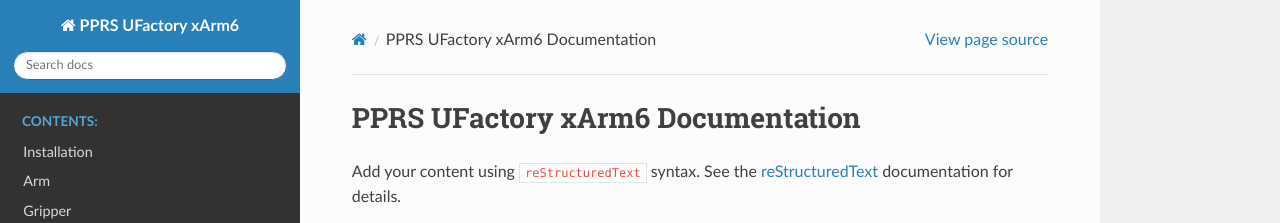
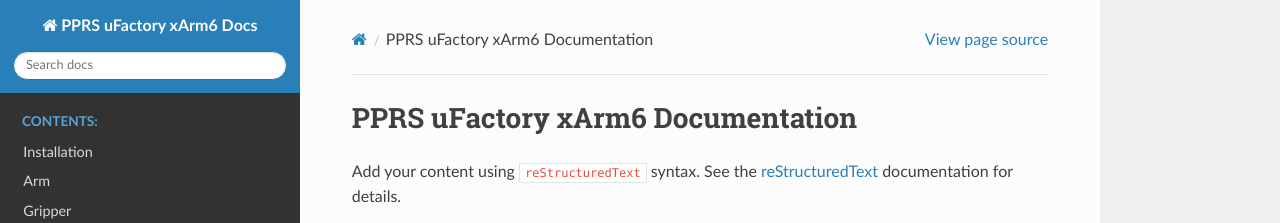
Before and after one commit to anikk94/PPRS_uFactory_xArm, a Sphinx documentation site: the page built from doc/index.rst, in a window 1280 px wide. Shown: the top 223 px of the page. Built offline with Sphinx 7.4.7 and the Read the Docs theme 2.0.0, drawn with Linux system fonts in a browser that asks for light colours.

Commit message:
Revert "Merge branch 'main' of https://github.com/anikk94/PPRS_uFactory_xArm"
This reverts commit 8062299063ee7e68eb4a9f0138d47d8614143885, reversing
changes made to ef9fabc572744e22c5be07e1de0fab5ef92e3e0d.

```diff
--- a/doc/conf.py
+++ b/doc/conf.py
@@ -6,7 +6,7 @@
 # -- Project information -----------------------------------------------------
 # https://www.sphinx-doc.org/en/master/usage/configuration.html#project-information
 
-project = 'PPRS UFactory xArm6'
+project = 'PPRS uFactory xArm6 Docs'
 copyright = '2024, Anirudh Krishnan Komaralingam'
 author = 'Anirudh Krishnan Komaralingam'
 release = '0.1'
--- a/doc/index.rst
+++ b/doc/index.rst
@@ -3,7 +3,7 @@
    You can adapt this file completely to your liking, but it should at least
    contain the root `toctree` directive.
 
-PPRS UFactory xArm6 Documentation
+PPRS uFactory xArm6 Documentation
 ======================================
 
 Add your content using ``reStructuredText`` syntax. See the
```
Also changed, not shown: 1 other file.
